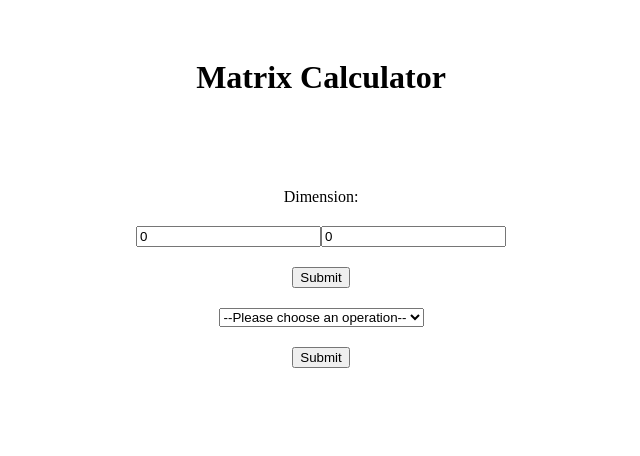
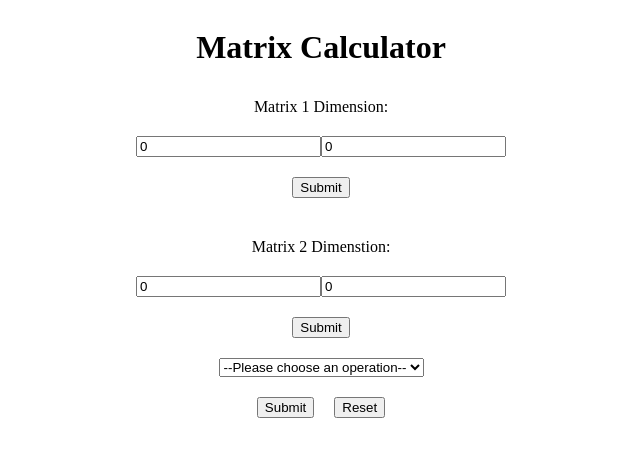
Before and after one commit to emmanuel-sp/Matrix-Calculator, a website: page public/index.html in a window 1280 px wide. Shown: the whole page, without its empty margins (319-959 px from the left). Drawn offline with Linux system fonts and the light colour scheme.

Commit message:
Changed layout to accept 2 matricies.

```diff
--- a/public/index.html
+++ b/public/index.html
@@ -12,10 +12,19 @@
     </div>
 
     <form id="form" class="form">
-        <p>Dimension: <span id="span"></span></p>
+        <p>Matrix 1 Dimension: <span id="span"></span></p>
         <div class="calc">
             <input type="text" name="num1" id="num1" value="0">
             <input type="text" name="num2" id="num2" value="0">
+        </div>
+        <input type="submit">
+        <div class="calc">
+
+        </div>
+        <p>Matrix 2 Dimenstion: <span id="span"></span></p>
+        <div class="calc">
+            <input type="text" name="num3" id="num3" value="0">
+            <input type="text" name="num4" id="num4" value="0">
         </div>
         <input type="submit">
 
@@ -27,6 +36,7 @@
             <option value="divide">Addition</option>
         </select>
         <input type="submit">
+        <input type="reset">
 
     </form>
 </body>
```
